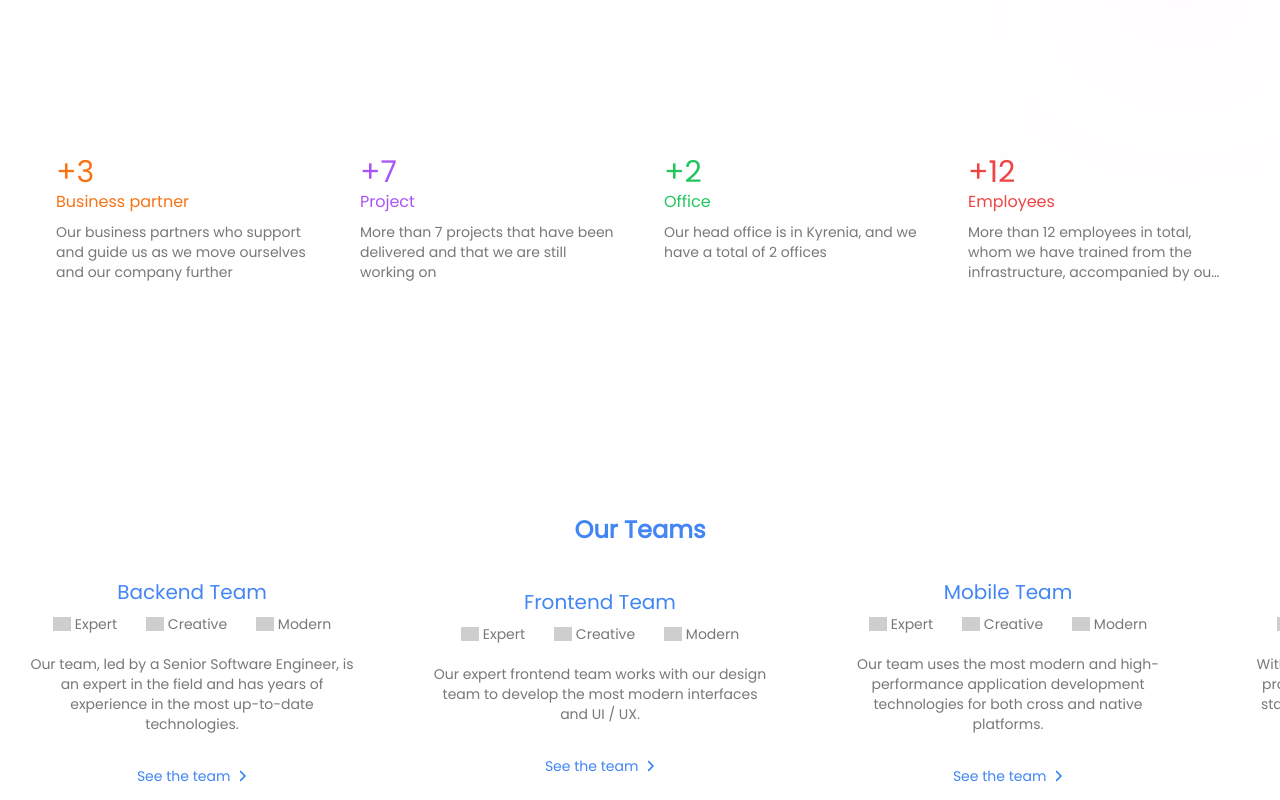
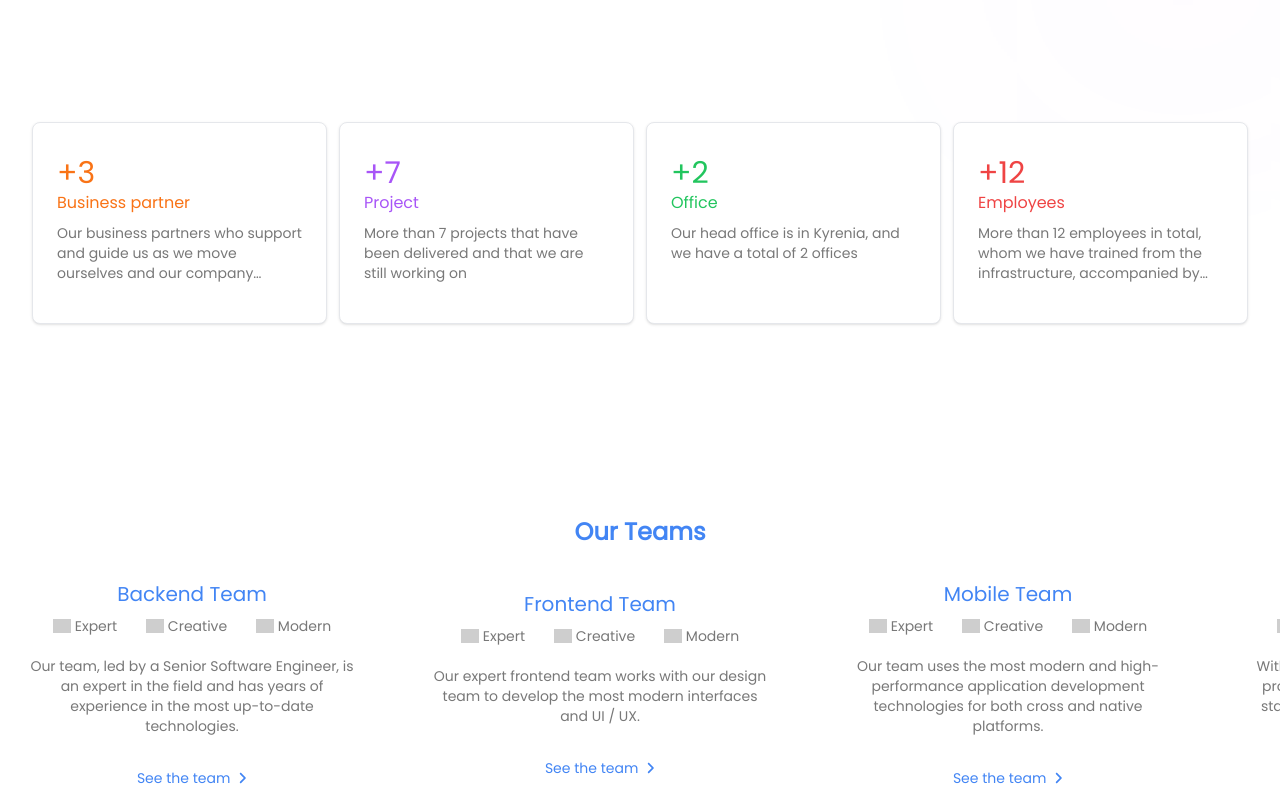
Before and after one commit to 911Development/911-client, a Next.js app: page / in a window 1280 px wide. Shown: the part 1080-1880 px from the top of the page. Built offline with nearby package versions, Linux system fonts and the light colour scheme; grey boxes are pictures that could not be loaded.

Commit message:
updated homepage layout

```diff
--- a/pages/index.js
+++ b/pages/index.js
@@ -1,21 +1,20 @@
+import Link from "next/link";
+import Head from "next/head";
+import Image from "next/image";
+import { useRouter } from "next/router";
+import { useState } from "react";
 import Container from "@/components/Container";
 import Button from "@/components/ui/Button";
 import { FontAwesomeIcon } from "@fortawesome/react-fontawesome";
 import { faPaperPlane } from "@fortawesome/free-regular-svg-icons";
 import { motion } from "framer-motion";
-import Image from "next/image";
 import Card from "@/components/ui/Card";
 import { faAngleRight } from "@fortawesome/free-solid-svg-icons";
-import { useEffect, useState } from "react";
-import Link from "next/link";
-import { useSelector } from "react-redux";
-import Head from "next/head";
 
 export default function Home() {
-  const themeState = useSelector((state) => state.theme);
+  const router = useRouter();
+
   const [currentServicePage, setCurrentServicePage] = useState(0);
-
-  const { theme } = themeState;
 
   const nextService = () => {
     if (currentServicePage < 1) setCurrentServicePage(currentServicePage + 1);
@@ -241,13 +240,14 @@ export default function Home() {
               </motion.div>
             </section>
           </section>
-          <section className="grid grid-cols-12 items-start my-48">
+          <section className="grid grid-cols-12 items-stretch gap-3 my-48">
             <motion.section
               initial={{ opacity: 0 }}
               whileInView={{ opacity: 1 }}
               transition={{ ease: "easeOut", duration: 0.5, delay: 0.15 }}
               viewport={{ once: true }}
-              className="col-span-6 lg:col-span-3"
+              className="col-span-6 shadow border bg-white dark:bg-dark dark:shadow-xl dark:border-none rounded-lg lg:col-span-3 hover:scale-105 transition-all cursor-pointer"
+              onClick={() => router.push("/about")}
             >
               <Card>
                 <Card.Header>
@@ -270,7 +270,8 @@ export default function Home() {
               whileInView={{ opacity: 1 }}
               transition={{ ease: "easeOut", duration: 0.5, delay: 0.35 }}
               viewport={{ once: true }}
-              className="col-span-6 lg:col-span-3"
+              className="col-span-6 shadow border bg-white dark:bg-dark dark:shadow-xl dark:border-none rounded-lg lg:col-span-3 hover:scale-105 transition-all cursor-pointer"
+              onClick={() => router.push("/about")}
             >
               <Card>
                 <Card.Header>
@@ -293,7 +294,8 @@ export default function Home() {
               whileInView={{ opacity: 1 }}
               transition={{ ease: "easeOut", duration: 0.5, delay: 0.5 }}
               viewport={{ once: true }}
-              className="col-span-6 lg:col-span-3"
+              className="col-span-6 shadow border bg-white dark:bg-dark dark:shadow-xl dark:border-none rounded-lg lg:col-span-3 hover:scale-105 transition-all cursor-pointer"
+              onClick={() => router.push("/about")}
             >
               <Card>
                 <Card.Header>
@@ -316,7 +318,8 @@ export default function Home() {
               whileInView={{ opacity: 1 }}
               transition={{ ease: "easeOut", duration: 0.5, delay: 0.75 }}
               viewport={{ once: true }}
-              className="col-span-6 lg:col-span-3"
+              className="col-span-6 shadow border bg-white dark:bg-dark dark:shadow-xl dark:border-none rounded-lg lg:col-span-3 hover:scale-105 transition-all cursor-pointer"
+              onClick={() => router.push("/about")}
             >
               <Card>
                 <Card.Header>
@@ -344,11 +347,9 @@ export default function Home() {
           <section
             id="teams"
             className="flex items-center flex-nowrap lg:gap-6 overflow-x-scroll snap-mandatory snap-x select-none"
-            style={
-              {
-                // scrollbarWidth: "none",
-              }
-            }
+            style={{
+              scrollbarWidth: "none",
+            }}
           >
             <section className="min-w-96 snap-center snap-always">
               <Card className={"bg-no-repeat bg-cover bg-opacity-0"}>
@@ -1290,9 +1291,9 @@ export default function Home() {
                 <Button
                   type={"button"}
                   variant={"primary-inverse"}
-                  className={"flex items-center gap-2 mx-auto font-semibold"}
+                  className={"flex items-center gap-2 mx-auto !font-semibold"}
                 >
-                  <span>Show More Projects</span>
+                  <span className="text-xs">Show More Projects</span>
                   <FontAwesomeIcon icon={faAngleRight} size="lg" />
                 </Button>
               </Link>
```
